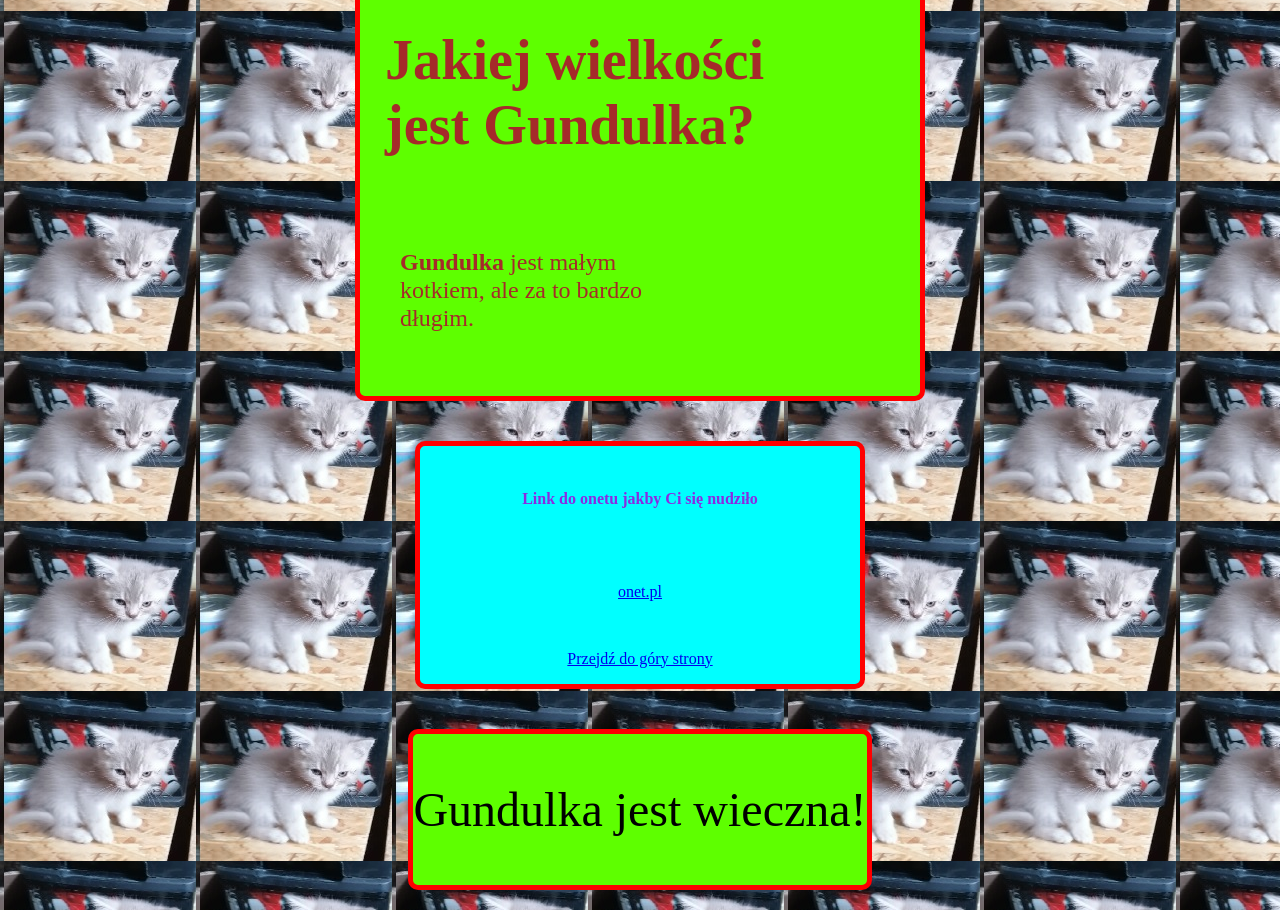
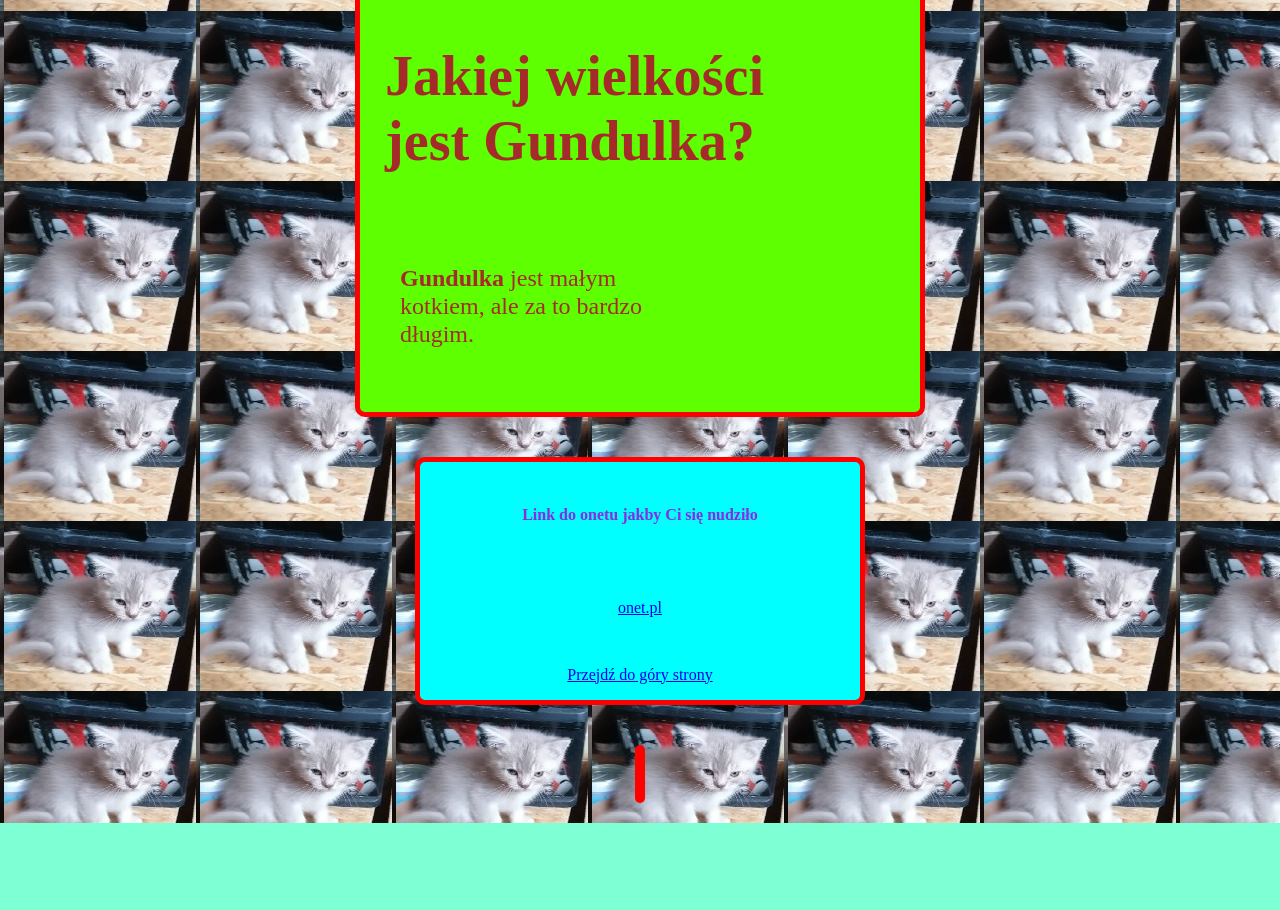
Before and after one commit to PawelJeziorowski/homepage, a plain HTML site: page index.html in a window 1280 px wide. Shown: the part 2369-3279 px from the top of the page. After the commit the page ends 3192 px from the top, so only its background shows below. Drawn offline with Linux system fonts and the light colour scheme.

Commit message:
bug fixes

```diff
--- a/atakGundulki.js
+++ b/atakGundulki.js
@@ -7,8 +7,6 @@
 let a = document.querySelector('h1');
 console.log(a);
 
-let b =document.querySelector('.ala');
-b.innerHTML= 'Gundulka jest wieczna!'
 let name ="Leon";
 let age1 = 33;
 function welcome (a,b){
@@ -19,5 +17,6 @@
 const hamburger = document.querySelector(".hamburger--js");
 hamburger.addEventListener('click',() =>{
 const navigation = document.querySelector(".navigation--js");
+
 navigation.classList.toggle('navigation--open');
 })
--- a/style.css
+++ b/style.css
@@ -1,7 +1,9 @@
 body {
 	background-color: aquamarine;
-	background-image: url('gund.jpg');
-	;
+	background-image: url('/gund.jpg');
+	display: flex;
+	flex-direction: column;
+	gap:1rem;
 }
 
 .plan {
```
Also changed, not shown: formularz.html (+1 -1 lines), nauka-html.html (+4 -0 lines).
